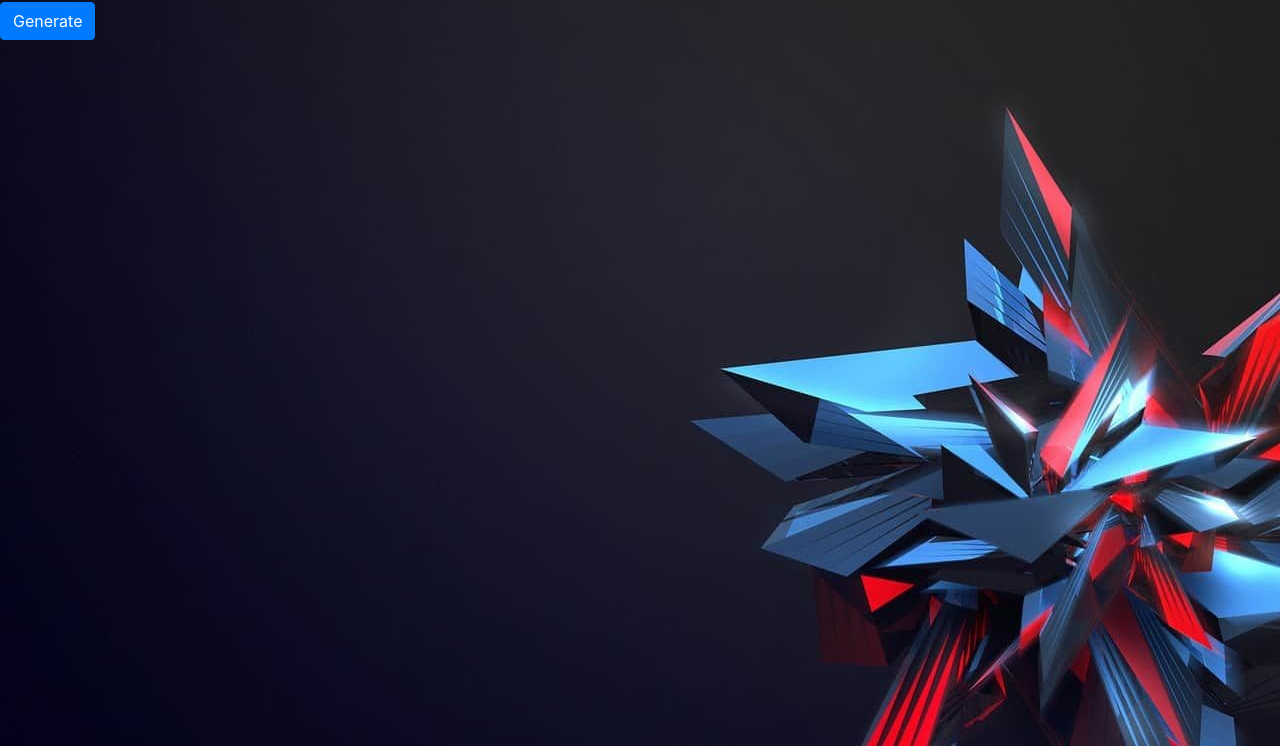
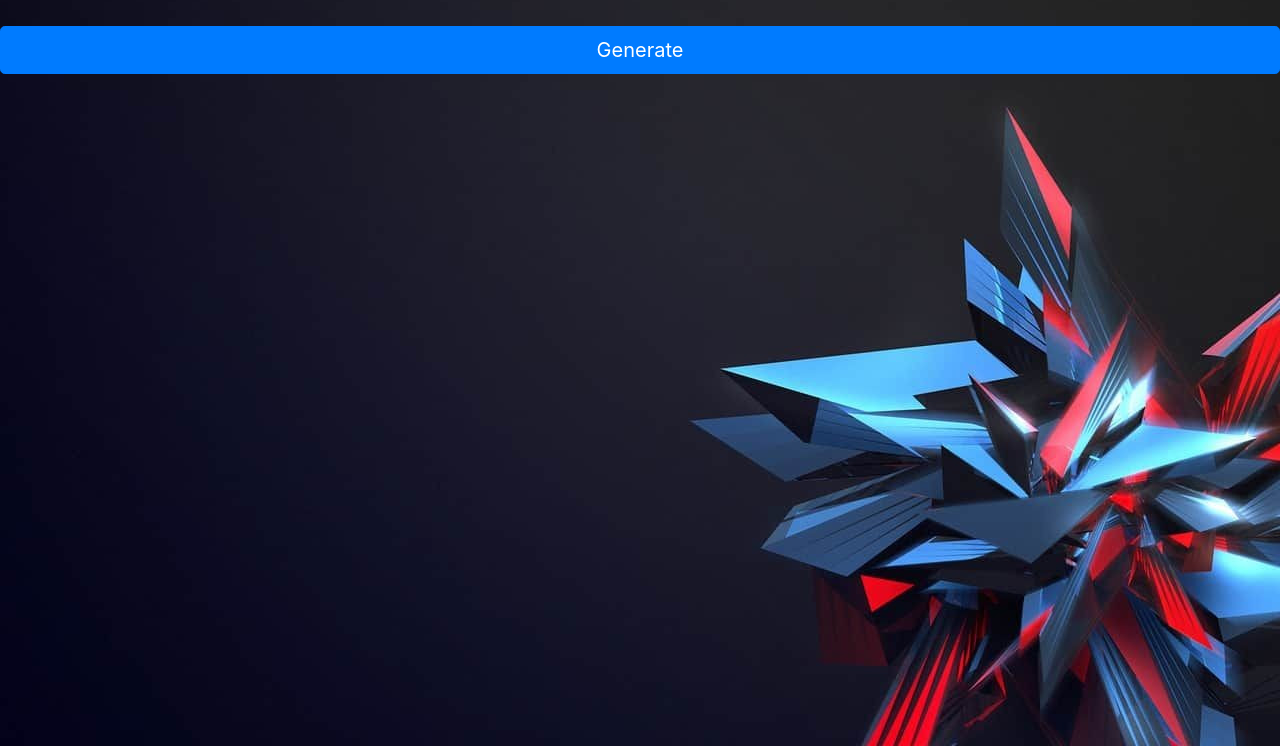
Before and after one commit to ryansims265/lotterygame, a plain HTML site: page index.html in a window 1280 px wide. Shown: the part 54-800 px from the top of the page. Drawn offline with nearby package versions, Linux system fonts and the light colour scheme.

Commit message:
Made button full size

```diff
--- a/index.html
+++ b/index.html
@@ -10,7 +10,9 @@
     </head>
     <body>
        <h1 style="text-align: center;">Lottery Number Generator</h1>
-       <button onclick="generatenumber()" type="button" class="btn btn-primary" id="numberbutton" >Generate</button>
+       <br>
+       <button onclick="generatenumber()" type="button" class="btn btn-primary btn-lg btn-block" id="numberbutton" >Generate</button>
+<br>
        <div id="numbers" style="text-align: center;"> </div>
         <script type="text/javascript">
         var min=111111;
@@ -19,6 +21,7 @@
 
 function generatenumber(){
     document.getElementById("numbers").innerHTML = random;
+
 }
 
 
```
